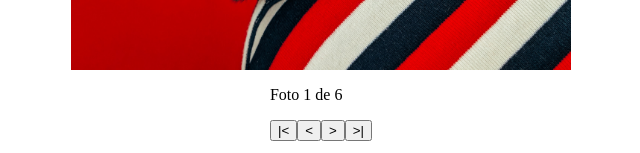
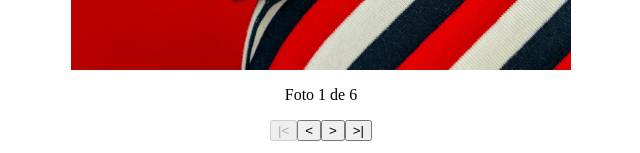
Before and after one commit to ca-sousa/photos-gallery, an Angular app: page / in a window 1280 px wide. Shown: the part 644-797 px from the top of the page, without its empty margins (319-959 px from the left). Built offline with nearby package versions, Linux system fonts and the light colour scheme.

Commit message:
Create First Photo Function

```diff
--- a/src/app/app.component.html
+++ b/src/app/app.component.html
@@ -1 +1,16 @@
-<app-galeria-component titulo={{titulo}}></app-galeria-component>
+<app-galeria-component
+    titulo="Cachorros"
+    [fotos]="[
+    'assets/dogs/1.jpg',
+    'assets/dogs/2.jpg',
+    'assets/dogs/3.jpg',
+    'assets/dogs/4.jpg',
+    'assets/dogs/5.jpg',
+    'assets/dogs/6.jpg'
+    ]"
+></app-galeria-component>
+
+<!-- <app-galeria-component
+    titulo="Pessoas"
+    [fotos]="[]"
+></app-galeria-component> -->
--- a/src/app/app.component.ts
+++ b/src/app/app.component.ts
@@ -6,13 +6,6 @@ import { Component } from '@angular/core';
   styleUrls: ['./app.component.css']
 })
 export class AppComponent {
-  titulo = 'Cachorros';
-  fotos = [
-    '../assets/dogs/1.jpg',
-    '../assets/dogs/2.jpg',
-    '../assets/dogs/3.jpg',
-    '../assets/dogs/4.jpg',
-    '../assets/dogs/5.jpg',
-    '../assets/dogs/6.jpg',
-  ];
+  titulo = '';
+  fotos = [];
 }
--- a/src/app/galeria-component/galeria-component.component.html
+++ b/src/app/galeria-component/galeria-component.component.html
@@ -1,11 +1,16 @@
 <div class="container">
     <h3>Fotos de {{titulo}}</h3>
-    <img src="../../assets/dogs/1.jpg">
-    <div class="buttons">
-        <p>Foto 1 de 6</p>
-        <button>|<</button>
-        <button><</button>
-        <button>></button>
-        <button>>|</button>
-    </div>
+    <ng-container *ngIf="fotos">
+        <img [src]="fotoAtual">
+        <p>Foto {{status}}</p>
+        <div class="buttons">
+            <button (click)="primeiraFoto()" [disabled]="index<=0">|<</button>
+            <button><</button>
+            <button>></button>
+            <button>>|</button>
+        </div>
+    </ng-container>
+    <ng-container *ngIf="!fotos">
+        <p>Nenhuma foto.</p>
+    </ng-container>
 </div>
--- a/src/app/galeria-component/galeria-component.component.ts
+++ b/src/app/galeria-component/galeria-component.component.ts
@@ -5,7 +5,23 @@ import { Component, Input, OnInit } from '@angular/core';
   templateUrl: './galeria-component.component.html',
   styleUrls: ['./galeria-component.component.css']
 })
-export class GaleriaComponentComponent {
+export class GaleriaComponentComponent implements OnInit{
+  ngOnInit(): void {
+    this.index = 0;
+    this.fotoAtual = this.fotos[this.index]
+    this.status = `${this.index + 1} de ${this.fotos.length}`
+  }
+
   @Input() titulo: string;
-  @Input() fotos: [];
+  @Input() fotos: string[];
+
+  fotoAtual: string;
+  index: number;
+  status: string;
+
+  primeiraFoto() {
+    this.index = 0;
+    this.fotoAtual = this.fotos[this.index]
+    this.status = `${this.index + 1} de ${this.fotos.length}`
+  }
 }
```
